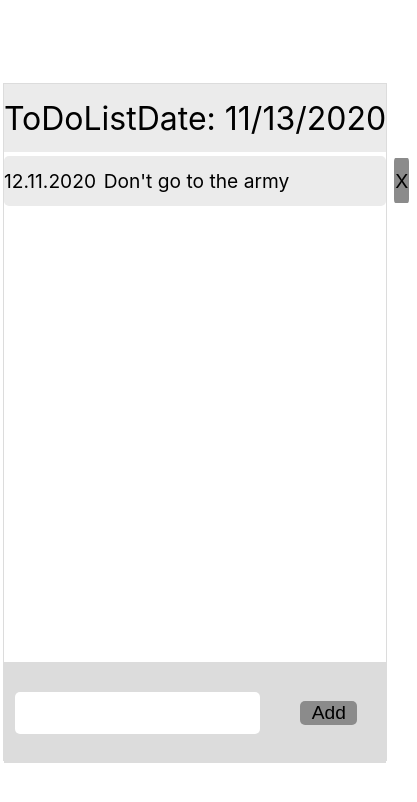
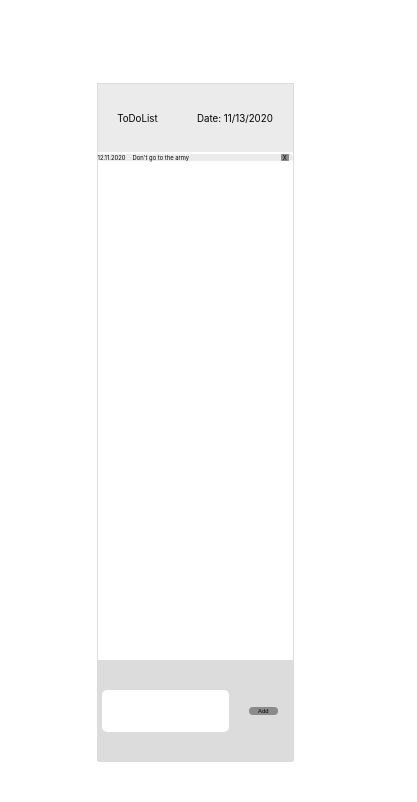
Before and after one commit to temyahater/InterJS, a React (Create React App) app in the folder td-app/: page / in a window 390 px wide. Shown: the top 802 px of the page, 417 px wide, since content can reach past the window. Built offline with nearby package versions, Linux system fonts and the light colour scheme.

Commit message:
fixed responsive styles

```diff
--- a/td-app/src/App.css
+++ b/td-app/src/App.css
@@ -11,7 +11,7 @@
   display: flex;
   justify-content: space-around;
   align-items: center;
-  font-size: 2em;
+  font-size: 2.5vw;
 }
 
 .list{
@@ -22,9 +22,9 @@
 
 .list .list-element{
   width: 100%;
-  height: 50px;
+  /* height: 10%; */
   background: rgb(235, 235, 235);
-  font-size: 1.2em;
+  font-size: 1.5vw;
   display: flex;
   align-items: center;
   justify-content: space-between;
@@ -88,7 +88,7 @@
 .submit-task .submit-input input{
   width: 90%;
   height: 40%;
-  font-size: 1.2em;
+  font-size: 1.5vw;
   outline: none;
   border: none;
   border-radius: 5px;
@@ -104,7 +104,7 @@
 
 .submit-task .submit-buttons button{
   width: 50%;
-  font-size: 1.2em;
+  font-size: 1.5vw;
   border: none;
   outline: none;
   border-radius: 5px;
```
